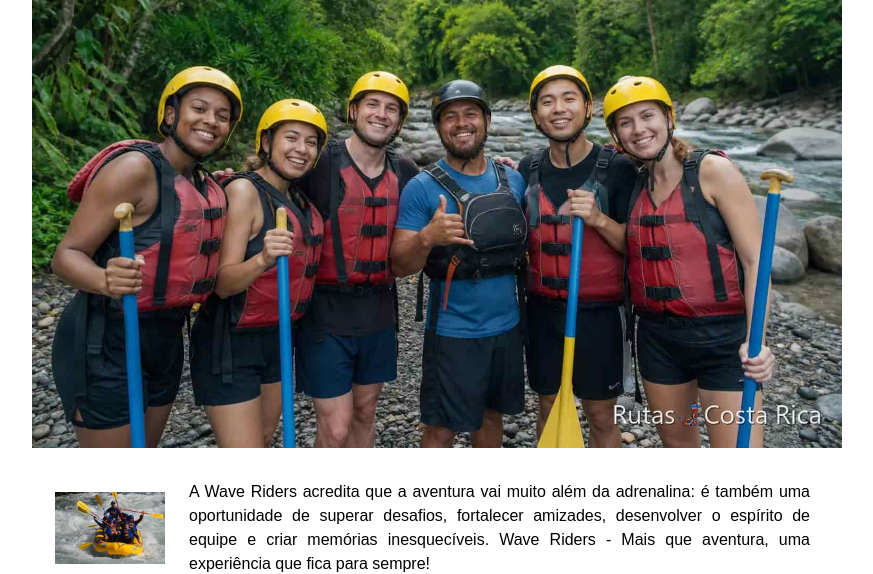
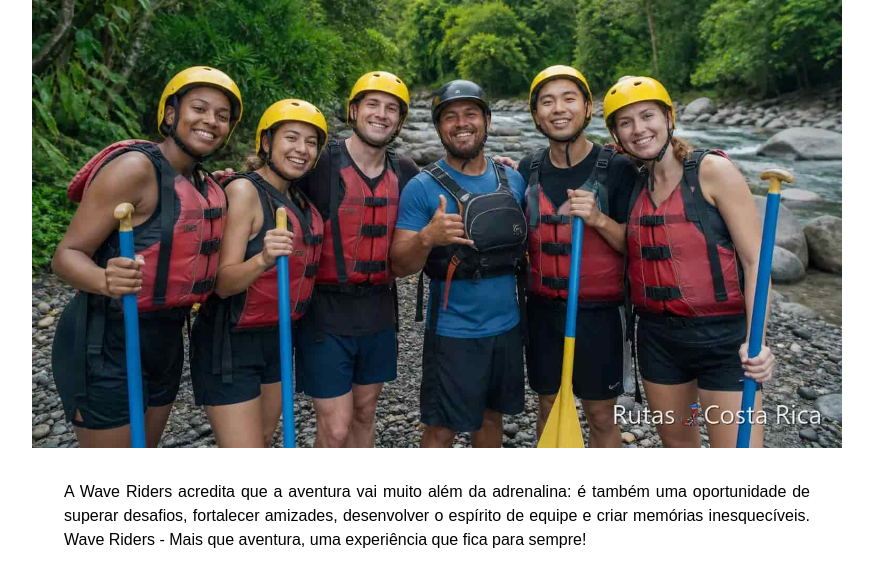
Before and after one commit to angelarodriguezdev/wdd130, a plain HTML site: page wwr/sobre.html in a window 1280 px wide. Shown: the part 391-965 px from the top of the page, without its empty margins (203-1076 px from the left). Drawn offline with Linux system fonts and the light colour scheme.

Commit message:
Correção

```diff
--- a/wwr/sobre.html
+++ b/wwr/sobre.html
@@ -25,7 +25,6 @@
                 <img src="imagens/imagem_rafting.jpg" alt="Nossos clientes felizes">
                 <h1>Wave Riders</h1>
                 <article>
-                    <img src="imagens/imagem_rafting-2.jpg" alt="Clientes praticando rafting em um rio">
                     <p>A Wave Riders acredita que a aventura vai muito além da adrenalina: é também uma oportunidade de superar desafios, fortalecer amizades, desenvolver o espírito de equipe e criar memórias inesquecíveis.
                     Wave Riders - Mais que aventura, uma experiência que fica para sempre!</p>
                 </article>
```
